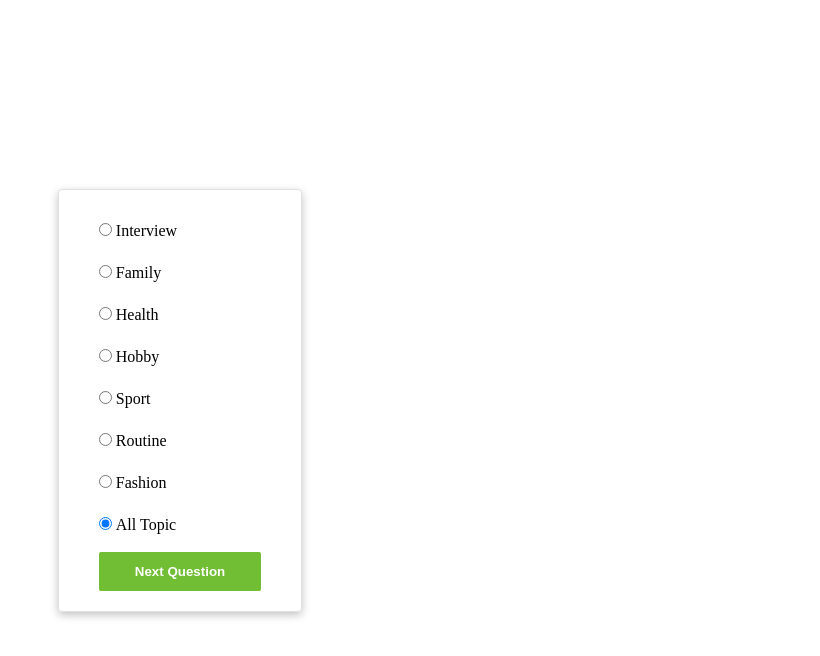
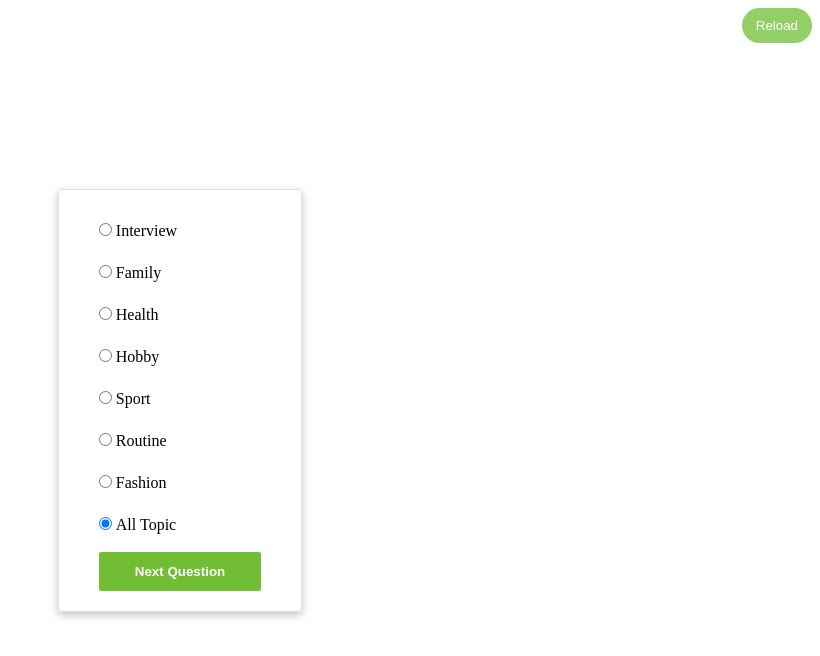
Before and after one commit to NamPhan123/AppSpeakEnglish, a plain HTML site: page interview/sources/html/behavior_interview.html in a window 1280 px wide. Shown: the whole page, without its empty margins (460-1280 px from the left). Drawn offline with Linux system fonts and the light colour scheme.

Commit message:
30/01/2024 update reload button.

```diff
--- a/interview/sources/css/interview.css
+++ b/interview/sources/css/interview.css
@@ -2,6 +2,10 @@
 	margin: 0;
 	padding: 0;
 	box-sizing: border-box;
+}
+
+:root {
+	--primaryColor: #71be34;
 }
 
 body {
@@ -35,7 +39,7 @@ body {
 	padding: 12px 36px;
 	border: none;
 	color: white;
-	background: #71be34;
+	background: var(--primaryColor);
 	font-weight: bold;
 	border-radius: 2px;
 }
@@ -44,3 +48,15 @@ body {
 	opacity: 0.7;
 	cursor: pointer;
 }
+
+.reload {
+	position: fixed;
+	top: 8px;
+	right: 8px;
+	background: var(--primaryColor);
+	opacity: 0.75;
+	padding: 10px 14px;
+	border-radius: 9999px;
+	border: none;
+	color: white;
+}
--- a/interview/sources/html/behavior_interview.html
+++ b/interview/sources/html/behavior_interview.html
@@ -2,6 +2,7 @@
 <html>
 <head>
 	<meta charset="utf-8">
+	<meta name="viewport" content="width=device-width, initial-scale=1.0">
 	<title>Behavior Interview Questions</title>
 	<link rel="stylesheet" type="text/css" href="../css/interview.css">
 </head>
--- a/interview/sources/js/interview.js
+++ b/interview/sources/js/interview.js
@@ -96,6 +96,13 @@ const view = {
 	},
 	selectAllTopic: function() {
 		$('#all').checked = true;
+	},
+	renderReloadBtn: function() {
+		const reloadBtn = document.createElement('button');
+		reloadBtn.classList.add('reload');
+		reloadBtn.innerText = 'Reload';
+		$('.app').appendChild(reloadBtn);
+		reloadBtn.onclick = () => location.reload();
 	}
 };
 
@@ -119,6 +126,7 @@ const controller = {
 };
 
 
+
 /* event */
 $('button').onclick = function() {
 	controller['nextSong']();
@@ -127,3 +135,4 @@ $('button').onclick = function() {
 
 /* main */
 view.renderListTopic();
+view.renderReloadBtn();
```
Also changed, not shown: interview/sources/html/technical_interview.html (+1 -0 lines), interview/sources/js/index.js (deleted).
